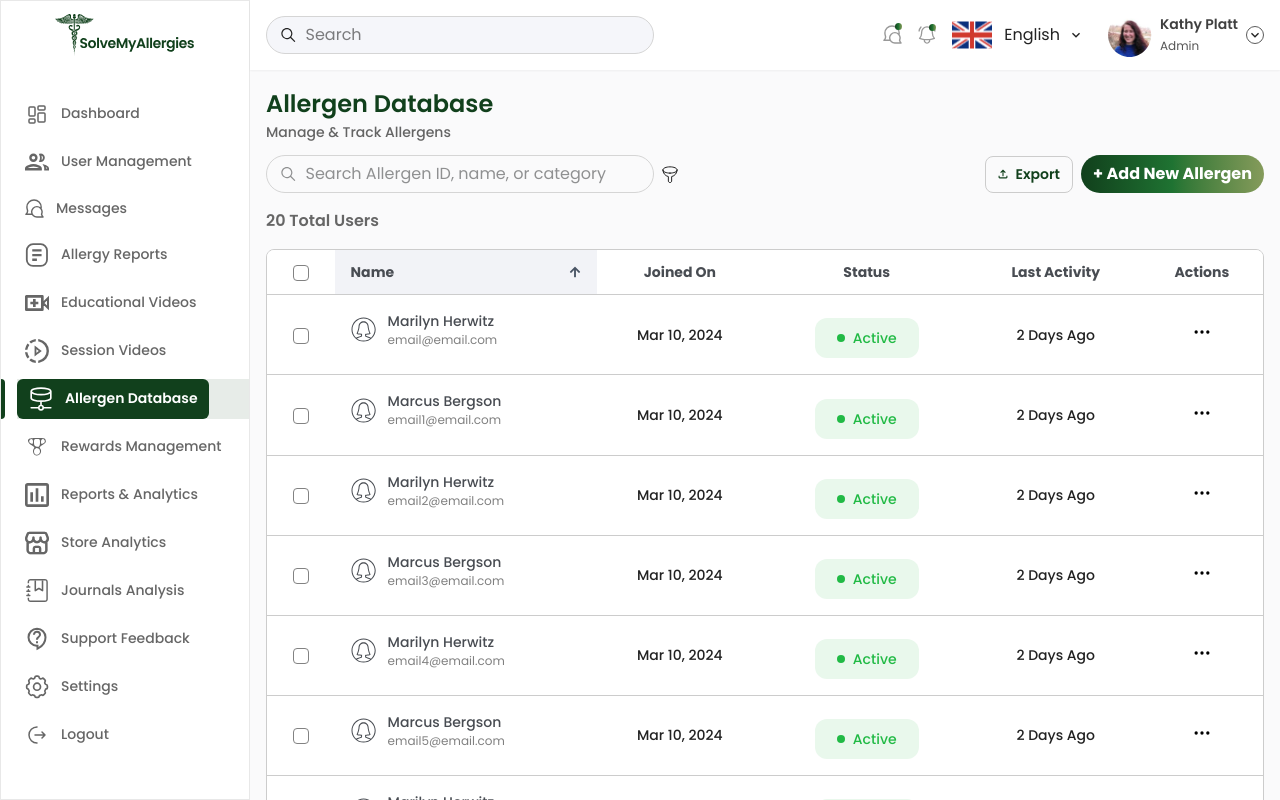
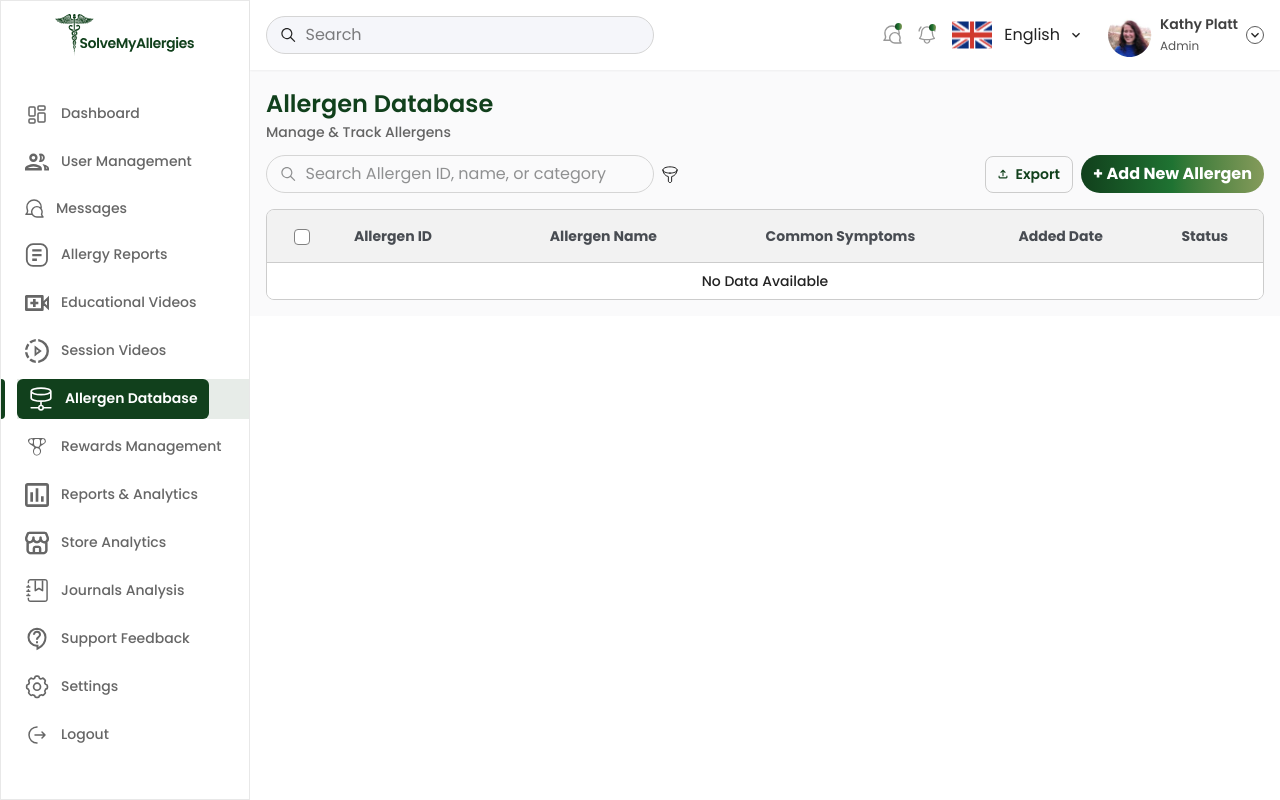
Before and after one commit to jawad6223/solvemyalergies-admin-panel, a Next.js app: page /allergendatabase in a window 1280 px wide. Shown: the top 800 px of the page. Built offline with nearby package versions, Linux system fonts and the light colour scheme.

Commit message:
push code

```diff
--- a/src/components/AllergenDatabase/Modal.tsx
+++ b/src/components/AllergenDatabase/Modal.tsx
@@ -47,7 +47,7 @@ const Modal: React.FC<ModalProps> = ({ isOpen, onClose, formData, handleChange,
                                                         {formData.symptoms?.map((symptom, idx) => (
                                                             <div
                                                                 key={idx}
-                                                                className="bg-transparent border border-[#11401C] rounded-full px-[12px] py-1 flex items-center text-sm text-[#333333]"
+                                                                className="bg-transparent border border-[#14A155] font-normal rounded-full px-[12px] py-1 flex items-center text-[12px] text-[#333333]"
                                                             >
                                                                 {symptom}
                                                                 <button
--- a/src/components/AllergenDatabase/index.tsx
+++ b/src/components/AllergenDatabase/index.tsx
@@ -10,6 +10,10 @@ import { AiOutlineEye } from 'react-icons/ai';
 import { GrRotateLeft } from "react-icons/gr";
 import { MdBlock, MdOutlineKeyboardDoubleArrowLeft, MdKeyboardArrowLeft, MdOutlineKeyboardDoubleArrowRight, MdKeyboardArrowRight } from 'react-icons/md';
 import Modal from "./Modal";
+import { HiOutlineDotsHorizontal } from "react-icons/hi";
+import { FiEdit2 } from "react-icons/fi";
+import { RiDeleteBinLine } from "react-icons/ri";
+
 
 const AllergenDatabase: React.FC = () => {
 
@@ -19,7 +23,6 @@ const AllergenDatabase: React.FC = () => {
   const [selectedFilter, setSelectedFilter] = useState<string | null>(null);
   const [data, setData] = useState(initialData);
   const [selectedRows, setSelectedRows] = useState<string[]>([])
-  const [sortOrder, setSortOrder] = useState<'asc' | 'desc'>('asc');
   const [openDropdownIndex, setOpenDropdownIndex] = useState<number | null>(null);
   const dropdownRef = useRef<HTMLDivElement>(null);
   const [currentPage, setCurrentPage] = useState(1);
@@ -30,8 +33,9 @@ const AllergenDatabase: React.FC = () => {
     symptoms: [] as string[],
   };
   const [formDataList, setFormDataList] = useState<typeof initialFormData[]>([]);
+  console.log(formDataList, "test>>>>")
   const [currentForm, setCurrentForm] = useState<typeof initialFormData>({ ...initialFormData });
-  const [editingSource, setEditingSource] = useState<"upload"| null>(null);
+  const [editingSource, setEditingSource] = useState<"upload" | null>(null);
   const [newSymptom, setNewSymptom] = useState("");
   const [editingIndex, setEditingIndex] = useState<number | null>(null);
 
@@ -97,62 +101,51 @@ const AllergenDatabase: React.FC = () => {
   };
 
 
-  // const handleEdit = (index: number, source: "upload") => {
-  //   const listToEdit = source === "upload" ? formDataList : upload;
-  //   const formToEdit = listToEdit[index];
-  //   setCurrentForm(formToEdit);
-  //   setEditingIndex(index);
-  //   setEditingSource(source);
-  //   setIsModalOpen(true);
-  // };
+  const handleEdit = (index: number) => {
+    const formToEdit = formDataList[index];
+    setCurrentForm(formToEdit);
+    setEditingIndex(index);
+    setEditingSource("upload");
+    setIsModalOpen(true);
+  };
 
-  // const handleDelete = (index: number, source: "upload") => {
-  //   if (source === "upload") {
-  //     setFormDataList((prev) => prev.filter((_, i) => i !== index));
-  //   }
-  // };
+  const handleDelete = (index: number) => {
+    if (editingSource === "upload") {
+      setFormDataList((prev) => prev.filter((_, i) => i !== index));
+    }
+  };
 
 
-  const filteredData = data
+  const filteredData = formDataList
     .filter(user =>
-      user.name.toLowerCase().includes(searchTerm.toLowerCase())
+      user.title.toLowerCase().includes(searchTerm.toLowerCase())
     )
     .filter(user =>
       selectedFilter
-        ? user.status.toLowerCase().includes(selectedFilter.toLowerCase())
+        ? user.title.toLowerCase().includes(selectedFilter.toLowerCase())
         : true
     );
 
   const startIndex = (currentPage - 1) * itemsPerPage;
   const currentItems = filteredData.slice(startIndex, startIndex + itemsPerPage);
-  const totalPages = Math.ceil(data.length / itemsPerPage);
+  const totalPages = Math.ceil(formDataList.length / itemsPerPage);
   const itemsPerPageOptions = [10, 20, 30, 50];
 
 
-  const toggleCheckbox = (email: string) => {
+  const toggleCheckbox = (title: string) => {
     setSelectedRows((prev) =>
-      prev.includes(email)
-        ? prev.filter((item) => item !== email)
-        : [...prev, email]
+      prev.includes(title)
+        ? prev.filter((item) => item !== title)
+        : [...prev, title]
     )
   }
 
   const toggleAllCheckboxes = () => {
-    if (selectedRows.length === data.length) {
+    if (selectedRows.length === formDataList.length) {
       setSelectedRows([])
     } else {
-      setSelectedRows(data.map((user) => user.email))
+      setSelectedRows(formDataList.map((user) => user.title))
     }
-  }
-
-  const handleSort = () => {
-    const sorted = [...data].sort((a, b) => {
-      return sortOrder === 'asc'
-        ? a.name.localeCompare(b.name)
-        : b.name.localeCompare(a.name)
-    })
-    setData(sorted)
-    setSortOrder((prev) => (prev === 'asc' ? 'desc' : 'asc'))
   }
 
   const toggleDropdown = (index: number) => {
@@ -170,43 +163,23 @@ const AllergenDatabase: React.FC = () => {
     return () => document.removeEventListener("mousedown", handleClickOutside);
   }, [openDropdownIndex]);
 
-  const toggleBlockStatus = (email: string) => {
-    setData(prevData =>
-      prevData.map(user =>
-        user.email === email
-          ? {
-            ...user,
-            status: user.status === "Active" ? "Blocked" : "Active",
-            activity: "Just Now"
-          }
-          : user
-      )
-    );
-    setOpenDropdownIndex(null);
-  };
-
-  const handleView = (userId: number) => {
-    router.push(`/usermanagement/${userId}`);
-    setOpenDropdownIndex(null);
-  };
+  // const handleView = (userId: number) => {
+  //   router.push(`/usermanagement/${userId}`);
+  //   setOpenDropdownIndex(null);
+  // };
 
   return (
     <div className="">
       <BreadCrum onSearch={setSearchTerm} setSelectedFilter={setSelectedFilter} selectedFilter={selectedFilter} onOpen={handleOpenModal} />
-      <div className="mt-4">
-        <p className="text-[#666666] font-semibold">
-          {data.length} Total Users
-        </p>
-      </div>
       <div className="overflow-x-auto rounded-lg border border-[#CCCCCC] mt-4">
         <table className="min-w-full text-sm text-center">
-          <thead className="text-[#484C52] font-medium bg-white border-b border-[#CCCCCC]">
+          <thead className="text-[#484C52] font-medium bg-[#F2F2F2] border-b border-[#CCCCCC]">
             <tr>
-              <th className="px-4 py-3">
+              <th className="px-4 py-4">
                 <label className="inline-flex items-center cursor-pointer">
                   <input
                     type="checkbox"
-                    checked={selectedRows.length === data.length}
+                    checked={formDataList.length > 0 && selectedRows.length === formDataList.length}
                     onChange={toggleAllCheckboxes}
                     className="peer hidden"
                   />
@@ -216,20 +189,14 @@ const AllergenDatabase: React.FC = () => {
                 </label>
               </th>
               <th
-                className={`px-4 py-3 cursor-pointer whitespace-nowrap flex items-center justify-between ${sortOrder === 'asc' ? 'bg-[#F2F3F7]' : ''}`}
-                onClick={handleSort}
+                className={`px-4 py-4 cursor-pointer text-left whitespace-nowrap`}
               >
-                Name
-                {sortOrder === 'asc' ? (
-                  <FaArrowUp className="text-xs text-gray-600" />
-                ) : (
-                  <FaArrowDown className="text-xs text-gray-600" />
-                )}
+                Allergen ID
               </th>
-              <th className="px-4 py-3 whitespace-nowrap">Joined On</th>
-              <th className="px-4 py-3 whitespace-nowrap">Status</th>
-              <th className="px-4 py-3 whitespace-nowrap">Last Activity</th>
-              <th className="px-4 py-3 whitespace-nowrap">Actions</th>
+              <th className="px-4 py-4 whitespace-nowrap">Allergen Name</th>
+              <th className="px-4 py-4 whitespace-nowrap">Common Symptoms</th>
+              <th className="px-4 py-4 whitespace-nowrap">Added Date</th>
+              <th className="px-4 py-4 whitespace-nowrap">Status</th>
             </tr>
           </thead>
           <tbody className="bg-white divide-y divide-[#CCCCCC]">
@@ -246,8 +213,8 @@ const AllergenDatabase: React.FC = () => {
                     <label className="inline-flex items-center cursor-pointer">
                       <input
                         type="checkbox"
-                        checked={selectedRows.includes(user.email)}
-                        onChange={() => toggleCheckbox(user.email)}
+                        checked={selectedRows.includes(user.title)}
+                        onChange={() => toggleCheckbox(user.title)}
                         className="peer hidden"
                       />
                       <div className="w-4 h-4 rounded border border-[#828282] bg-white flex items-center justify-center peer-checked:border-[#21BA45] peer-checked:bg-[#21BA45]">
@@ -255,42 +222,23 @@ const AllergenDatabase: React.FC = () => {
                       </div>
                     </label>
                   </td>
-                  <td className="px-4 py-4 flex items-center gap-3 text-left whitespace-nowrap">
-                    <Image
-                      src={user.image}
-                      alt="User"
-                      width={25}
-                      height={25}
-                    />
-                    <div>
-                      <p className="font-medium text-[#484C52]">{user.name}</p>
-                      <p className="text-[12px] font-normal text-[#808080]">{user.email}</p>
-                    </div>
+                  <td className="px-4 py-4 text-left whitespace-nowrap font-medium text-[#484C52]">
+                    {user.title}
                   </td>
-                  <td className="px-4 py-4 text-[#222222] font-medium text-[14px] whitespace-nowrap">{user.date}</td>
-                  <td className="px-4 py-4 flex justify-center whitespace-nowrap">
-                    <div
-                      className={`flex items-center gap-2 px-[22px] w-fit py-[10px] rounded-[12px] text-[14px] font-medium ${user.status === 'Active'
-                        ? 'bg-[#E9F8EC] text-[#21BA45]'
-                        : 'bg-[#FBE9E9] text-[#DB2828]'
-                        }`}
-                    >
-                      <div className="h-[8px] w-[8px] rounded-full bg-current"></div>
-                      {user.status}
-                    </div>
-                  </td>
-                  <td className="px-4 py-4 text-[#222222] font-medium text-[14px] whitespace-nowrap">{user.activity}</td>
+                  <td className="px-4 py-4 text-[#484C52] font-medium text-[14px] whitespace-nowrap">{user.title}</td>
+                  <td className="px-4 py-4 text-[#484C52] font-medium text-[14px] whitespace-nowrap">{user.symptoms.join(", ")}</td>
+                  <td className="px-4 py-4 text-[#484C52] font-medium text-[14px] whitespace-nowrap">{user.title}</td>
                   <td className="px-4 py-4 flex justify-center whitespace-nowrap">
                     <div className="relative" ref={dropdownRef} data-dropdown-index={index}>
                       <button className="text-[#000000] cursor-pointer" onClick={() => toggleDropdown(index)}>
-                        <user.icon className="w-5 h-5" />
+                        <HiOutlineDotsHorizontal className="w-5 h-5" />
                       </button>
                       {openDropdownIndex === index && (
                         <div className="absolute right-0 mt-0 w-[127px] bg-white rounded-[6px] shadow-lg border border-[#B3B3B3] z-50">
                           <button
                             onClick={(e) => {
                               e.stopPropagation();
-                              handleView(user.id);
+                              // handleView(user.title);
                             }}
                             className="w-full cursor-pointer flex gap-2 pl-[12px] py-[12px] text-[#11401C] font-medium border-b border-[#B3B3B3]"
                           >
@@ -299,19 +247,14 @@ const AllergenDatabase: React.FC = () => {
                           <button
                             onClick={(e) => {
                               e.stopPropagation();
-                              toggleBlockStatus(user.email);
+                              handleEdit(index);
                             }}
-                            className="w-full cursor-pointer flex gap-2 pl-[12px] py-[12px] text-[#717171] font-medium border-b border-[#B3B3B3]"
+                            className="w-full cursor-pointer flex items-center gap-2 pl-[12px] py-[12px] text-[#717171] font-medium border-b border-[#B3B3B3]"
                           >
-                            {user.status === "Active" ? (
-                              <>
-                                <MdBlock className="w-4 h-4" /> Block
-                              </>
-                            ) : (
-                              <>
-                                <GrRotateLeft className="w-4 h-4" /> Unblock
-                              </>
-                            )}
+                            <FiEdit2 className="w-4 h-4" /> Edit
+                          </button>
+                          <button onClick={(e) => { e.stopPropagation(); handleDelete(index) }} className="w-full cursor-pointer flex items-center gap-2 pl-[12px] py-[12px] text-[#DB2828] font-medium border-b border-[#B3B3B3]">
+                            <RiDeleteBinLine className="w-4 h-4" /> Delete
                           </button>
                         </div>
                       )}
@@ -345,7 +288,7 @@ const AllergenDatabase: React.FC = () => {
               </select>
             </div>
             <div className="text-[#313131] text-[14px] font-normal">
-              {startIndex + 1} - {Math.min(startIndex + itemsPerPage, data.length)} of {data.length} items
+              {startIndex + 1} - {Math.min(startIndex + itemsPerPage, formDataList.length)} of {formDataList.length} items
             </div>
           </div>
           <div className="flex flex-wrap justify-center items-center gap-2">
```
